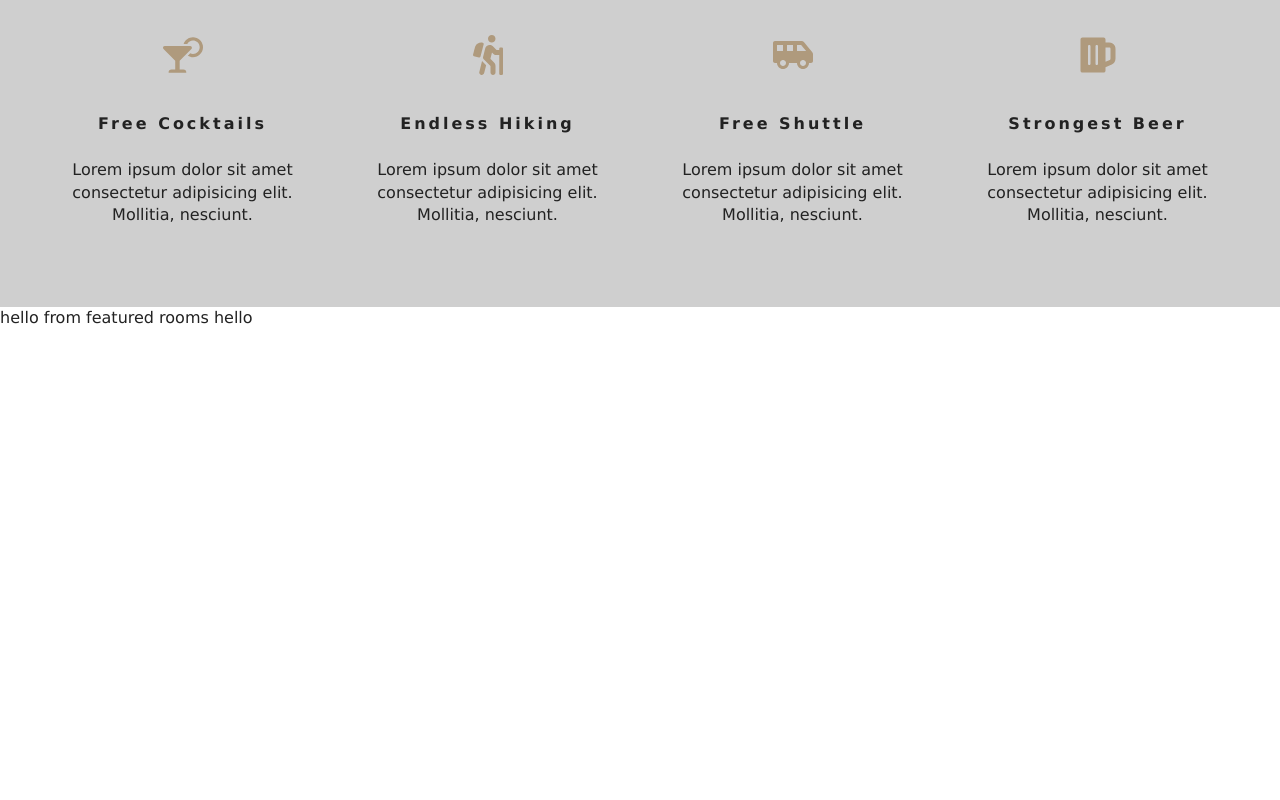
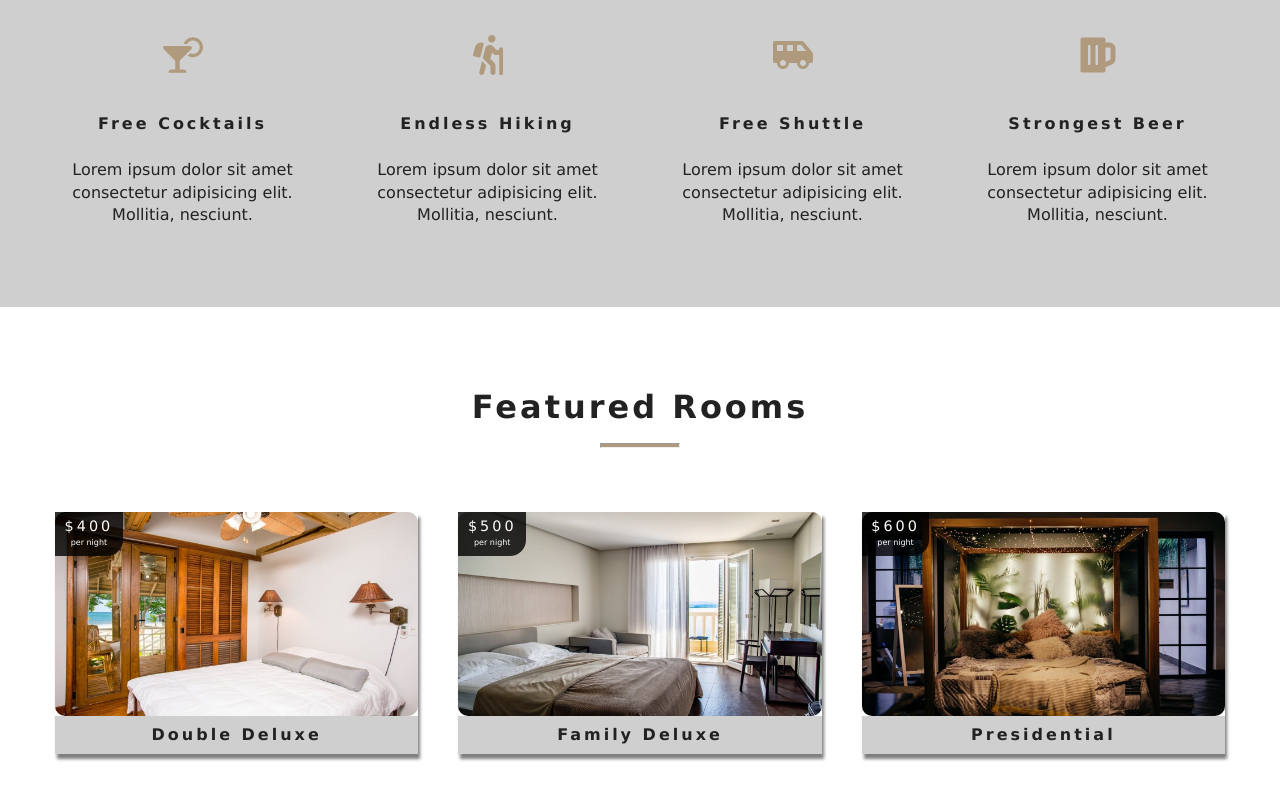
Before and after one commit to mjkimi/mammothpark, a React (Create React App) app: page / in a window 1280 px wide. Shown: the part 972-1772 px from the top of the page. Before the commit the page ends 1301 px from the top, so only its background shows below. Built offline with nearby package versions, Linux system fonts and the light colour scheme.

Commit message:
Featured room section

```diff
--- a/src/App.css
+++ b/src/App.css
@@ -310,6 +310,8 @@
   position: relative;
 }
 .img-container img {
+  /* margin-bottom: 3rem; */
+  border-radius: 10px;
   width: 100%;
   display: block;
   transition: var(--mainTransition);
--- a/src/App.js
+++ b/src/App.js
@@ -15,7 +15,7 @@
       <Switch>
         <Route exact path="/" component={Home} />
         <Route exact path="/rooms" component={Rooms} />
-        <Route exact path="/rooms/:more" component={SingleRoom} />
+        <Route exact path="/rooms/:slug" component={SingleRoom} />
         <Route component={Error} />
       </Switch>
     </>
--- a/src/Context.js
+++ b/src/Context.js
@@ -1,14 +1,42 @@
 import React, { Component } from 'react';
+import items from './data';
 
 const RoomContext = React.createContext();
 //
 
 class RoomProvider extends Component {
-  state = {};
+  state = {
+    rooms: [],
+    sortedRooms: [],
+    featuredRooms: [],
+    loading: true
+  };
+
+  // getData
+  componentDidMount() {
+    let rooms = this.formatData(items);
+    let featuredRooms = rooms.filter(room => room.featured === true);
+    this.setState({
+      rooms,
+      featuredRooms,
+      sortedRooms: rooms,
+      loading: false
+    });
+  }
+
+  formatData(items) {
+    let tempItems = items.map(item => {
+      let id = item.sys.id;
+      let images = item.fields.images.map(image => image.fields.file.url);
+      let room = { ...item.fields, images, id };
+      return room;
+    });
+    return tempItems;
+  }
 
   render() {
     return (
-      <RoomContext.Provider value={'hello'}>
+      <RoomContext.Provider value={{ ...this.state }}>
         {this.props.children}
       </RoomContext.Provider>
     );
--- a/src/components/FeaturedRooms.js
+++ b/src/components/FeaturedRooms.js
@@ -1,11 +1,24 @@
 import React, { Component } from 'react';
 import { RoomContext } from '../Context';
+import Spinner from './Spinner';
+import Room from './Room';
+import Title from './Title';
 
 export default class FeaturedRooms extends Component {
   static contextType = RoomContext;
   render() {
-    const value = this.context;
-    console.log(value);
-    return <div>hello from featured rooms {value}</div>;
+    let { loading, featuredRooms: rooms } = this.context;
+    rooms = rooms.map(room => {
+      return <Room key={room.id} room={room} />;
+    });
+
+    return (
+      <section className="featured-rooms">
+        <Title title="featured rooms" />
+        <div className="featured-rooms-center">
+          {loading ? <Spinner /> : rooms}
+        </div>
+      </section>
+    );
   }
 }
--- /dev/null
+++ b/src/components/Room.js
@@ -0,0 +1,33 @@
+import React from 'react';
+import { Link } from 'react-router-dom';
+import defaultImg from '../images/room-1.jpeg';
+import PropTypes from 'prop-types';
+
+export default function Room({ room }) {
+  const { name, slug, images, price } = room;
+
+  return (
+    <article className="room">
+      <div className="img-container">
+        <img src={images[0] || defaultImg} alt="featured room" />
+        <div className="price-top">
+          <h6>${price}</h6>
+          <p>per night</p>
+        </div>
+        <Link to={`/rooms/${slug}`} className="btn-primary room-link">
+          Features
+        </Link>
+      </div>
+      <p className="room-info">{name}</p>
+    </article>
+  );
+}
+
+Room.propTypes = {
+  room: PropTypes.shape({
+    name: PropTypes.string.isRequired,
+    slug: PropTypes.string.isRequired,
+    images: PropTypes.arrayOf(PropTypes.string).isRequired,
+    price: PropTypes.number.isRequired
+  })
+};
--- /dev/null
+++ b/src/components/Spinner.js
@@ -0,0 +1,11 @@
+import React from 'react';
+import spinner from '../images/gif/loading-arrow.gif';
+
+export default function Spinner() {
+  return (
+    <div className="loading">
+      <h4>rooms data loading...</h4>
+      <img src={spinner} alt="" />
+    </div>
+  );
+}
```
